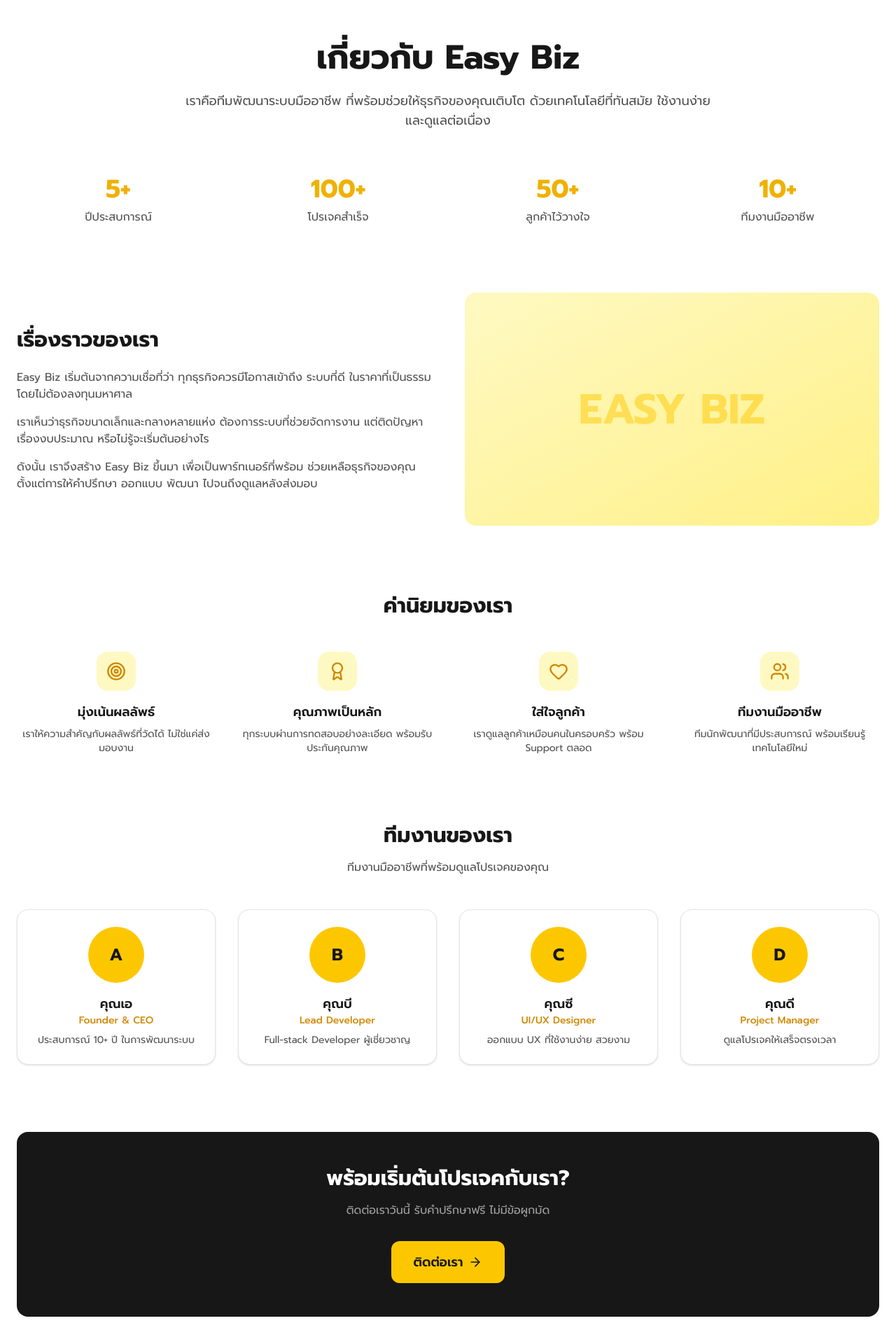
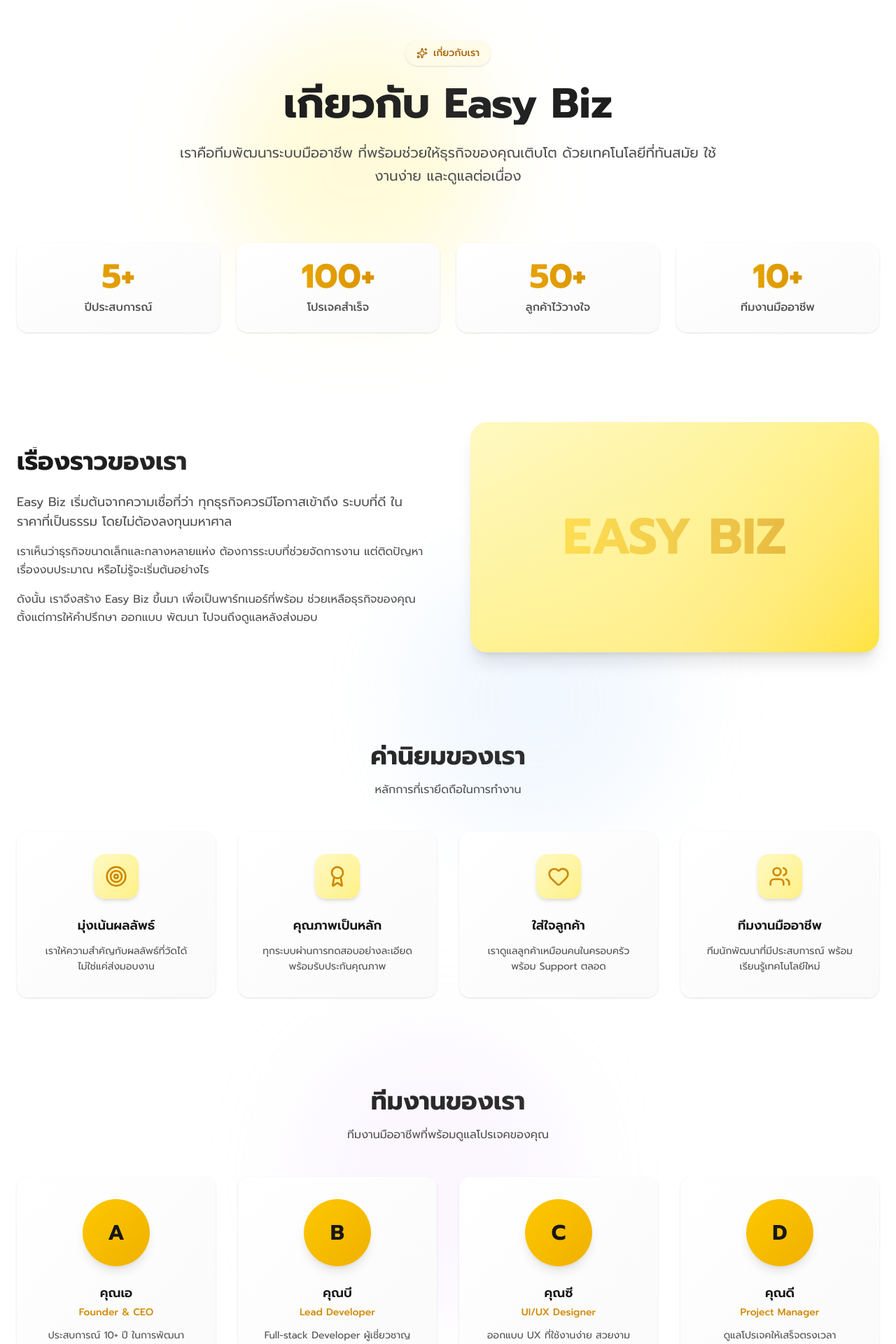
Before and after one commit to Nonie001/easy-biz, a Next.js app: page /about in a window 1280 px wide. Shown: the part 140-2060 px from the top of the page at 70% size. Built offline with nearby package versions, Linux system fonts and the light colour scheme.

Commit message:
fix(about): replace Tailwind bg-gradient-* with bg-linear-* and clean warnings

```diff
--- a/app/(marketing)/about/page.tsx
+++ b/app/(marketing)/about/page.tsx
@@ -1,8 +1,7 @@
 import { generateSEO } from "@/lib/seo";
-import Image from "next/image";
 import Link from "next/link";
-import { Users, Target, Award, Heart, ArrowRight } from "lucide-react";
-import { Button, Card } from "@/components/ui";
+import { Users, Target, Award, Heart, ArrowRight, Sparkles } from "lucide-react";
+import { Button } from "@/components/ui";
 
 export const metadata = generateSEO({
   title: "เกี่ยวกับเรา",
@@ -70,38 +69,58 @@
 
 export default function AboutPage() {
   return (
-    <div className="px-4 py-16 md:px-6 lg:py-24">
-      <div className="mx-auto max-w-7xl">
+    <div className="relative overflow-hidden px-4 py-16 md:px-6 lg:py-24">
+      {/* Background Gradients */}
+      <div className="pointer-events-none absolute inset-0">
+        <div className="absolute left-1/4 top-20 h-96 w-96 rounded-full bg-yellow-200/30 blur-3xl" />
+        <div className="absolute right-1/4 top-1/3 h-96 w-96 rounded-full bg-blue-200/20 blur-3xl" />
+        <div className="absolute bottom-1/4 left-1/3 h-96 w-96 rounded-full bg-purple-200/20 blur-3xl" />
+      </div>
+
+      <div className="relative mx-auto max-w-7xl">
         {/* Hero */}
         <div className="mx-auto max-w-3xl text-center">
-          <h1 className="text-4xl font-bold text-neutral-900 md:text-5xl">
+          <div className="mb-6 inline-flex items-center gap-2 rounded-full bg-yellow-50 px-4 py-2 text-sm font-medium text-yellow-700 shadow-sm">
+            <Sparkles className="h-4 w-4" />
+            <span>เกี่ยวกับเรา</span>
+          </div>
+          <h1 className="bg-linear-to-r from-neutral-900 via-neutral-800 to-neutral-900 bg-clip-text text-4xl font-bold text-transparent md:text-5xl lg:text-6xl">
             เกี่ยวกับ Easy Biz
           </h1>
-          <p className="mt-6 text-lg text-neutral-600">
+          <p className="mt-6 text-lg leading-relaxed text-neutral-600 md:text-xl">
             เราคือทีมพัฒนาระบบมืออาชีพ ที่พร้อมช่วยให้ธุรกิจของคุณเติบโต
             ด้วยเทคโนโลยีที่ทันสมัย ใช้งานง่าย และดูแลต่อเนื่อง
           </p>
         </div>
 
         {/* Stats */}
-        <div className="mt-16 grid grid-cols-2 gap-6 md:grid-cols-4">
-          {stats.map((stat) => (
-            <div key={stat.label} className="text-center">
-              <p className="text-4xl font-bold text-yellow-500">{stat.value}</p>
-              <p className="mt-2 text-neutral-600">{stat.label}</p>
+        <div className="mt-20 grid grid-cols-2 gap-6 md:grid-cols-4">
+          {stats.map((stat, index) => (
+            <div
+              key={stat.label}
+              className="group relative overflow-hidden rounded-2xl bg-linear-to-br from-white to-neutral-50 p-6 text-center shadow-sm transition-all duration-300 hover:-translate-y-1 hover:shadow-xl"
+              style={{ animationDelay: `${index * 100}ms` }}
+            >
+              <div className="absolute inset-0 bg-linear-to-br from-yellow-400/0 to-yellow-400/0 transition-all duration-300 group-hover:from-yellow-400/5 group-hover:to-yellow-400/10" />
+              <p className="relative bg-linear-to-r from-yellow-500 to-yellow-600 bg-clip-text text-4xl font-bold text-transparent md:text-5xl">
+                {stat.value}
+              </p>
+              <p className="relative mt-2 text-sm font-medium text-neutral-600 md:text-base">
+                {stat.label}
+              </p>
             </div>
           ))}
         </div>
 
         {/* Story */}
-        <div className="mt-24">
-          <div className="grid gap-12 lg:grid-cols-2 lg:items-center">
-            <div>
-              <h2 className="text-3xl font-bold text-neutral-900">
+        <div className="mt-32">
+          <div className="grid gap-12 lg:grid-cols-2 lg:items-center lg:gap-16">
+            <div className="space-y-6">
+              <h2 className="bg-linear-to-r from-neutral-900 to-neutral-700 bg-clip-text text-3xl font-bold text-transparent md:text-4xl">
                 เรื่องราวของเรา
               </h2>
-              <div className="mt-6 space-y-4 text-neutral-600">
-                <p>
+              <div className="space-y-4 text-neutral-600 leading-relaxed">
+                <p className="text-lg">
                   Easy Biz เริ่มต้นจากความเชื่อที่ว่า ทุกธุรกิจควรมีโอกาสเข้าถึง
                   ระบบที่ดี ในราคาที่เป็นธรรม โดยไม่ต้องลงทุนมหาศาล
                 </p>
@@ -116,66 +135,102 @@
                 </p>
               </div>
             </div>
-            <div className="rounded-2xl bg-gradient-to-br from-yellow-100 to-yellow-200 p-12 flex items-center justify-center aspect-video">
-              <span className="text-6xl font-bold text-yellow-400/50">EASY BIZ</span>
+            <div className="group relative aspect-video overflow-hidden rounded-3xl bg-linear-to-br from-yellow-100 via-yellow-200 to-yellow-300 p-12 shadow-xl transition-all duration-500 hover:shadow-2xl">
+              <div className="absolute inset-0 bg-[radial-gradient(circle_at_50%_120%,rgba(255,255,255,0.3),transparent)]" />
+              <div className="absolute inset-0 bg-linear-to-br from-yellow-400/20 to-transparent opacity-0 transition-opacity duration-500 group-hover:opacity-100" />
+              <div className="relative flex h-full items-center justify-center">
+                <span className="animate-float bg-linear-to-r from-yellow-400 to-yellow-600 bg-clip-text text-6xl font-bold text-transparent opacity-50 transition-all duration-500 group-hover:scale-110 group-hover:opacity-70 md:text-7xl">
+                  EASY BIZ
+                </span>
+              </div>
             </div>
           </div>
         </div>
 
         {/* Values */}
-        <div className="mt-24">
-          <h2 className="text-center text-3xl font-bold text-neutral-900">
+        <div className="mt-32">
+          <div className="text-center">
+            <h2 className="bg-linear-to-r from-neutral-900 to-neutral-700 bg-clip-text text-3xl font-bold text-transparent md:text-4xl">
               ค่านิยมของเรา
             </h2>
+            <p className="mt-4 text-neutral-600">
+              หลักการที่เรายึดถือในการทำงาน
+            </p>
+          </div>
           <div className="mt-12 grid gap-8 md:grid-cols-2 lg:grid-cols-4">
-            {values.map((value) => (
-              <div key={value.title} className="text-center">
-                <div className="mx-auto mb-4 flex h-14 w-14 items-center justify-center rounded-2xl bg-yellow-100">
-                  <value.icon className="h-7 w-7 text-yellow-600" />
+            {values.map((value, index) => (
+              <div
+                key={value.title}
+                className="group relative overflow-hidden rounded-2xl bg-linear-to-br from-white to-neutral-50 p-8 text-center shadow-sm transition-all duration-300 hover:-translate-y-2 hover:shadow-xl"
+                style={{ animationDelay: `${index * 100}ms` }}
+              >
+                <div className="absolute inset-0 bg-linear-to-br from-yellow-400/0 to-yellow-400/0 transition-all duration-300 group-hover:from-yellow-400/5 group-hover:to-yellow-400/10" />
+                <div className="relative mx-auto mb-6 flex h-16 w-16 items-center justify-center rounded-2xl bg-linear-to-br from-yellow-100 to-yellow-200 shadow-md transition-all duration-300 group-hover:scale-110 group-hover:shadow-lg">
+                  <value.icon className="h-8 w-8 text-yellow-600" />
                 </div>
-                <h3 className="text-lg font-semibold text-neutral-900">
+                <h3 className="relative text-lg font-semibold text-neutral-900">
                   {value.title}
                 </h3>
-                <p className="mt-2 text-sm text-neutral-600">{value.description}</p>
+                <p className="relative mt-3 text-sm leading-relaxed text-neutral-600">
+                  {value.description}
+                </p>
               </div>
             ))}
           </div>
         </div>
 
         {/* Team */}
-        <div className="mt-24">
-          <h2 className="text-center text-3xl font-bold text-neutral-900">
+        <div className="mt-32">
+          <div className="text-center">
+            <h2 className="bg-linear-to-r from-neutral-900 to-neutral-700 bg-clip-text text-3xl font-bold text-transparent md:text-4xl">
               ทีมงานของเรา
             </h2>
-          <p className="mt-4 text-center text-neutral-600">
+            <p className="mt-4 text-neutral-600">
               ทีมงานมืออาชีพที่พร้อมดูแลโปรเจคของคุณ
             </p>
+          </div>
           <div className="mt-12 grid gap-8 md:grid-cols-2 lg:grid-cols-4">
-            {team.map((member) => (
-              <Card key={member.name} className="text-center">
-                <div className="mx-auto mb-4 flex h-20 w-20 items-center justify-center rounded-full bg-yellow-400 text-2xl font-bold text-neutral-900">
+            {team.map((member, index) => (
+              <div
+                key={member.name}
+                className="group relative overflow-hidden rounded-2xl bg-linear-to-br from-white to-neutral-50 p-8 text-center shadow-sm transition-all duration-300 hover:-translate-y-2 hover:shadow-xl"
+                style={{ animationDelay: `${index * 100}ms` }}
+              >
+                <div className="absolute inset-0 bg-linear-to-br from-yellow-400/0 to-yellow-400/0 transition-all duration-300 group-hover:from-yellow-400/5 group-hover:to-yellow-400/10" />
+                <div className="relative mx-auto mb-6 flex h-24 w-24 items-center justify-center rounded-full bg-linear-to-br from-yellow-400 to-yellow-500 text-3xl font-bold text-neutral-900 shadow-lg transition-all duration-300 group-hover:scale-110 group-hover:shadow-xl">
                   {member.avatar}
                 </div>
-                <h3 className="text-lg font-semibold text-neutral-900">
+                <h3 className="relative text-lg font-semibold text-neutral-900">
                   {member.name}
                 </h3>
-                <p className="text-sm font-medium text-yellow-600">{member.role}</p>
-                <p className="mt-2 text-sm text-neutral-600">{member.description}</p>
-              </Card>
+                <p className="relative mt-1 text-sm font-medium text-yellow-600">
+                  {member.role}
+                </p>
+                <p className="relative mt-3 text-sm leading-relaxed text-neutral-600">
+                  {member.description}
+                </p>
+              </div>
             ))}
           </div>
         </div>
 
         {/* CTA */}
-        <div className="mt-24 rounded-2xl bg-neutral-900 p-8 text-center md:p-12">
-          <h2 className="text-2xl font-bold text-white md:text-3xl">
+        <div className="mt-32 relative overflow-hidden rounded-3xl bg-linear-to-br from-neutral-900 via-neutral-800 to-neutral-900 p-8 text-center shadow-2xl md:p-16">
+          <div className="absolute inset-0 bg-[radial-gradient(circle_at_50%_120%,rgba(255,215,0,0.1),transparent)]" />
+          <div className="absolute inset-0 bg-grid-white/[0.02]" />
+          <div className="relative">
+            <h2 className="bg-linear-to-r from-white to-neutral-300 bg-clip-text text-2xl font-bold text-transparent md:text-3xl lg:text-4xl">
               พร้อมเริ่มต้นโปรเจคกับเรา?
             </h2>
-          <p className="mt-4 text-neutral-400">
+            <p className="mt-4 text-lg text-neutral-400">
               ติดต่อเราวันนี้ รับคำปรึกษาฟรี ไม่มีข้อผูกมัด
             </p>
-          <Button size="lg" className="mt-8" asChild>
-            <Link href="/contact">
+            <Button
+              size="lg"
+              className="mt-8 bg-linear-to-r from-yellow-400 to-yellow-500 text-neutral-900 shadow-lg transition-all duration-300 hover:scale-105 hover:shadow-xl hover:from-yellow-500 hover:to-yellow-600"
+              asChild
+            >
+              <Link href="/contact" className="inline-flex items-center gap-2">
                 ติดต่อเรา
                 <ArrowRight className="h-5 w-5" />
               </Link>
@@ -183,5 +238,6 @@
           </div>
         </div>
       </div>
+    </div>
   );
 }
```
Lines whose indentation alone changed are shown as unchanged.
